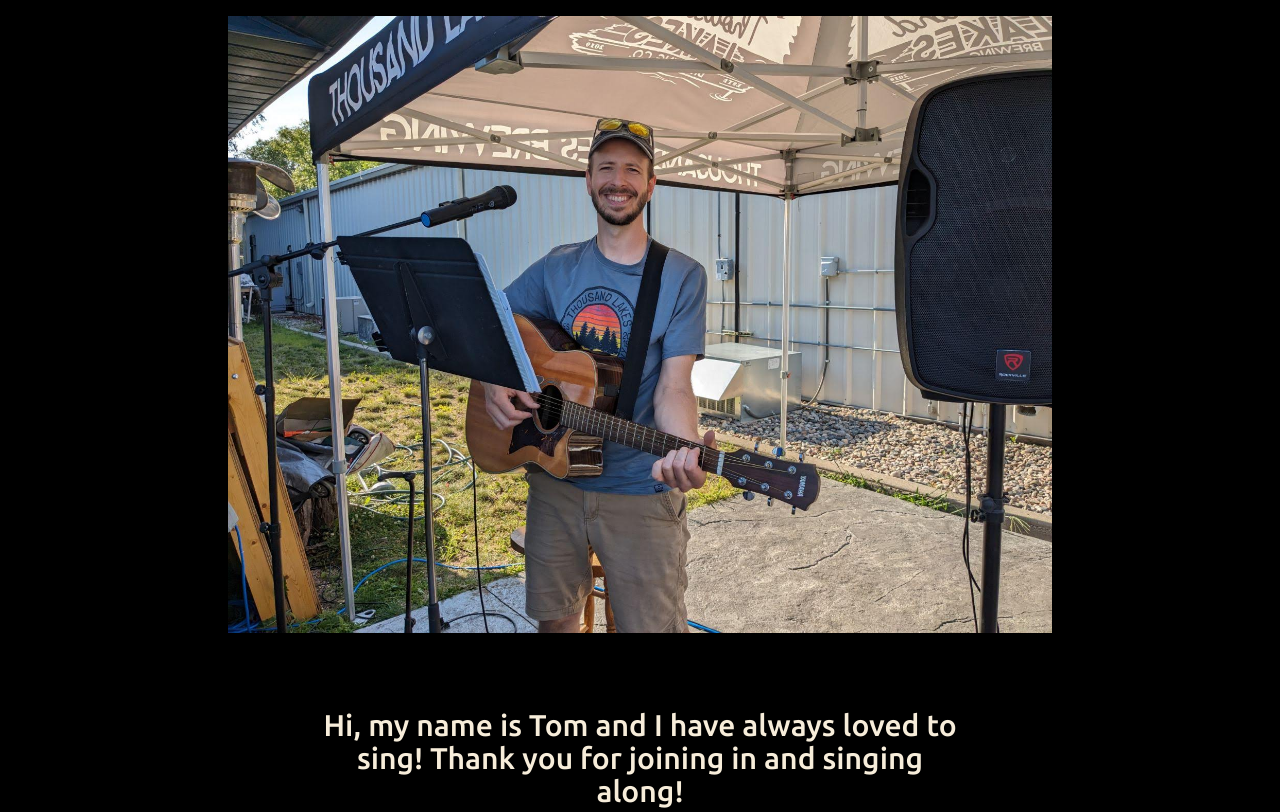
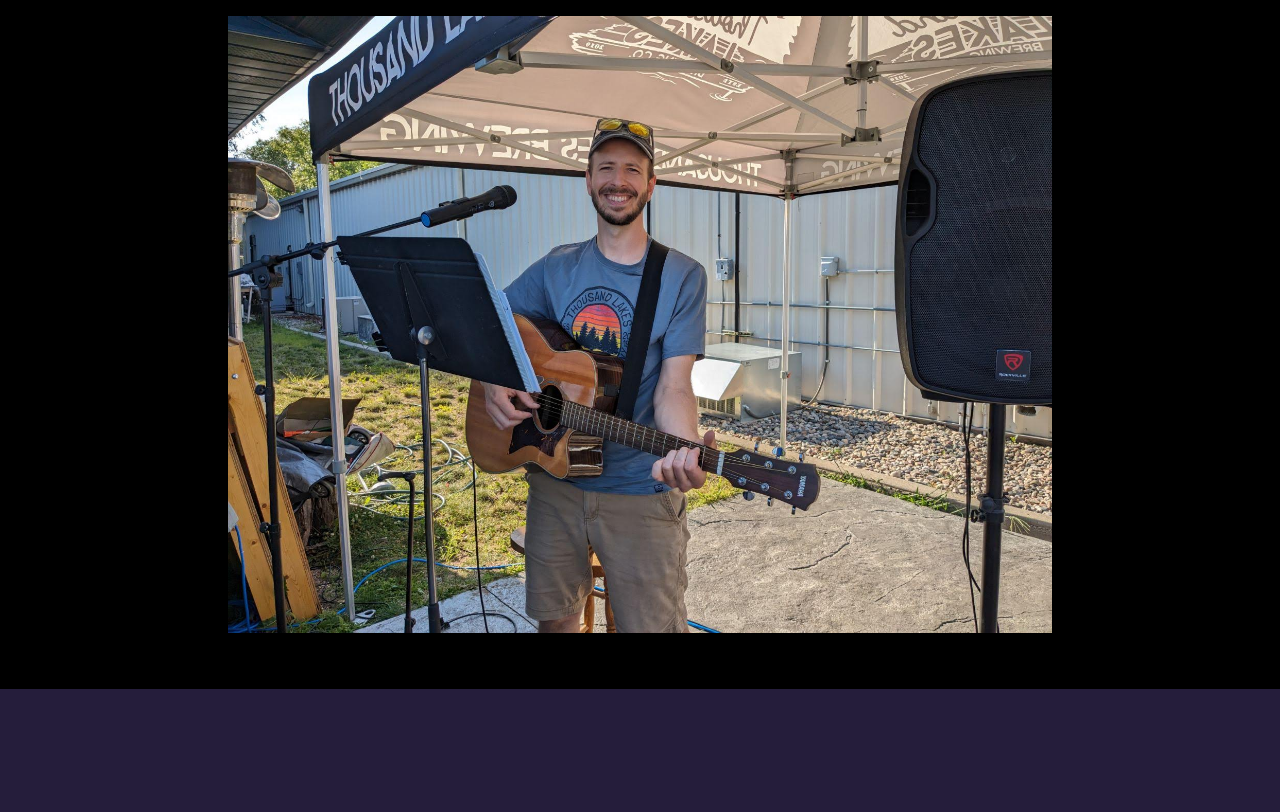
Before and after one commit to harrenmusic/harrenmusic.github.io, a plain HTML site: page index.html in a window 1280 px wide. Shown: the part 132-944 px from the top of the page. Drawn offline with nearby package versions, Linux system fonts and the light colour scheme.

Commit message:
Remove blurb of text under picture

```diff
--- a/index.html
+++ b/index.html
@@ -22,12 +22,6 @@
         <div class="col-md-8 col-md-offset-2 welcome-banner">
           <h1>Tom Harren Music</h1>
           <img class="roundPhoto smallPad" src="img/Thomas_Harren.jpg" alt="Thomas Harren Photo">
-        </div>
-        <div class="col-md-6 col-md-offset-3 smallPad bio">
-          <h2>
-            Hi, my name is Tom and I have always loved to sing!
-            Thank you for joining in and singing along!
-          </h2>
         </div>
       </div>
 
```
